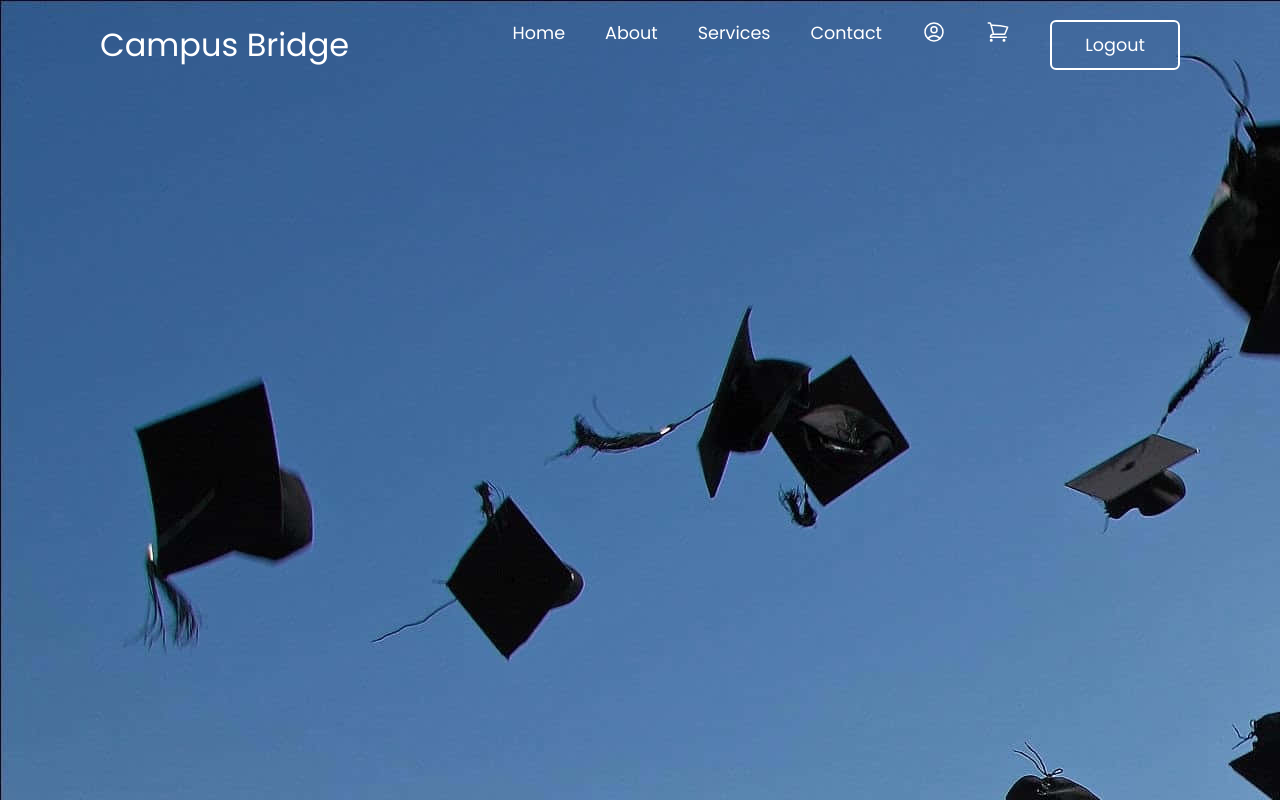
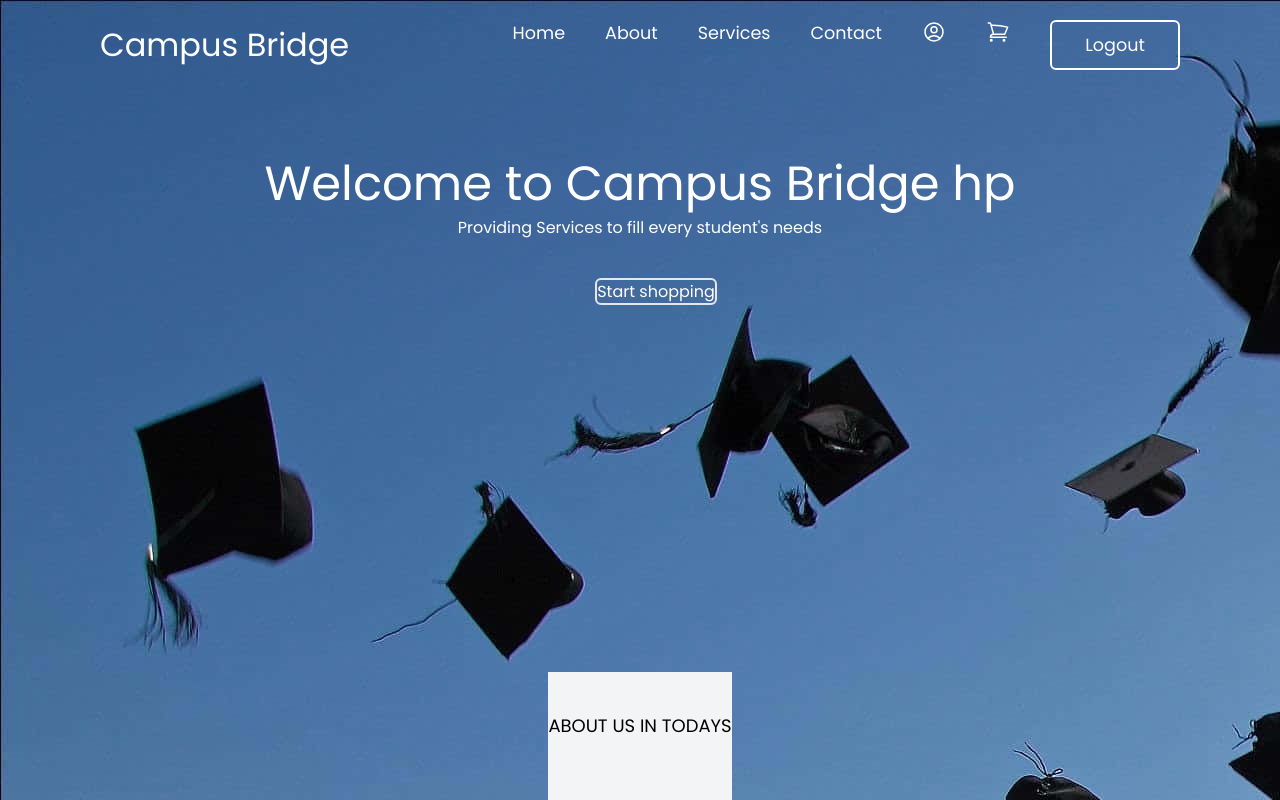
Before and after one commit to Gterd/campus-bridge, a Django app: page / in a window 1280 px wide. Run offline with Django 4.2, Linux system fonts and the light colour scheme; a user stored in the database is signed in; some libraries are stand-ins or nearby versions.

Commit message:
front end fixes
fixed some issues with navigation bar
added a feature to the landing page
working on a footer incomplete

```diff
--- a/CampusBridge/main/static/css/styles.css
+++ b/CampusBridge/main/static/css/styles.css
@@ -13,6 +13,10 @@ body {
     align-items: center;
     min-height: 100vh;
     background: url('../images/college-background.jpg');
+}
+
+main {
+    flex-grow: 1;
 }
 
 header {
--- a/CampusBridge/main/templates/main/base.html
+++ b/CampusBridge/main/templates/main/base.html
@@ -7,9 +7,6 @@
     </title>
     <link rel = 'stylesheet' href='../../static/css/styles.css'>
     <script src="https://cdn.tailwindcss.com"></script>
-</head>
-
-<body style="background-image: url('../../static/images/college-background.jpg');">
     <header class="flex justify-between items-center">
         <h2 class="logo">Campus Bridge</h2>
         <nav class="navigation flex">
@@ -36,11 +33,21 @@
             </div>
         </nav>
     </header>
-    <main>
+</head>
+
+<body class="flex flex-col min-h-screen" style="background-image: url('../../static/images/college-background.jpg');">
+
+    <main class="flex-grow">
         {% block content %}
         {% endblock %}
     </main>
-
+    <footer class="bg-gray-100">
+        <div class="w-full mx-auto py-10 px-6 xl:px-0 md:flex justify-between">
+            <div class="footer-left mb-12 md:mb-0">
+                <h2 class="mb-5 uppercase text-lg">About Us in todays</h2>
+            </div>
+        </div>
+    </footer>
     <script src='/static/js/script.js'></script>
     <script type="module" src="https://unpkg.com/ionicons@7.1.0/dist/ionicons/ionicons.esm.js"></script>
     <script nomodule src="https://unpkg.com/ionicons@7.1.0/dist/ionicons/ionicons.js"></script>
--- a/CampusBridge/main/templates/main/index.html
+++ b/CampusBridge/main/templates/main/index.html
@@ -1,4 +1,15 @@
 {% extends "main/base.html" %}
 {% block content %}
+<div class="px-6 py-10 lg:py-20 bg-purple-none mt-20">
+    <div class="max-w-3xl mx-auto text-center">
+        {% if user.is_authenticated %}
+        <p class="mb-2 text-3xl lg:text-5xl text-white">Welcome to Campus Bridge {{user}}</p>
+        {% else %}
+        <p class="mb-2 text-3xl lg:text-5xl text-white">Welcome to Campus Bridge </p>
+        {% endif %}
+        <p class="mb-10 text-white">Providing Services to fill every student's needs</p>
 
+        <a href="#" class="w-34 h-13 bg-none border-2 border-solid outine-none rounded-md cursor-pointer text-base text-white font-medium ml-8 duration-500 hover:bg-white hover:text-blue-400">Start shopping</a>
+    </div>
+</div>
 {% endblock  %}
```
Also changed, not shown: CampusBridge/README.md (added), CampusBridge/db.sqlite3.
